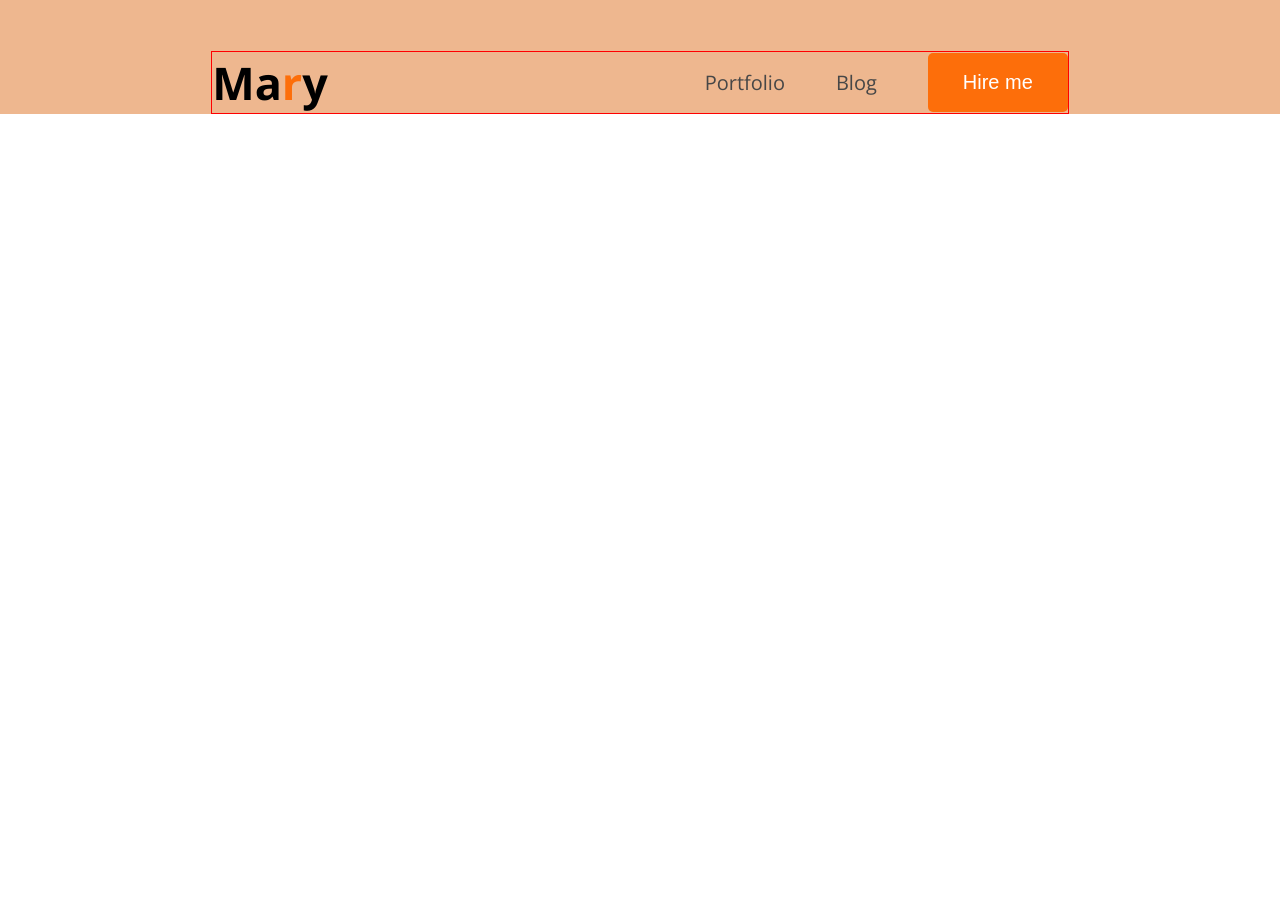
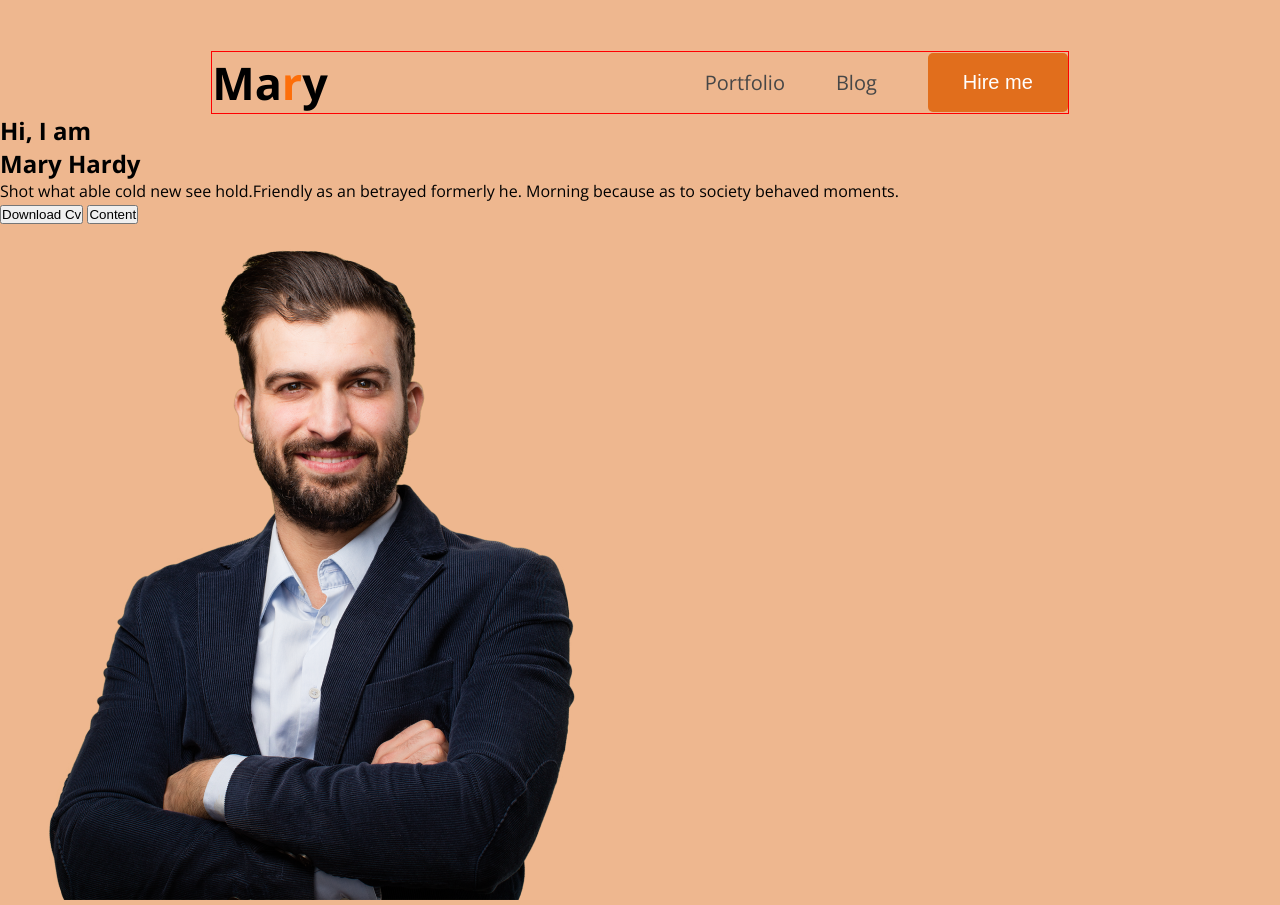
Before and after one commit to KANOK508/hero-dev-portfolio-p01, a plain HTML site: page index.html in a window 1280 px wide. Before the commit the page ends 800 px from the top, so only its background shows below. Drawn offline with nearby package versions, Linux system fonts and the light colour scheme.

Commit message:
Get the all content into html file for Hero section, i think

```diff
--- a/index.html
+++ b/index.html
@@ -29,13 +29,35 @@
           <h2>Ma<span class="color-orange">r</span>y</h2>
         </div>
         <!-- here div and ul are 2 Block element so, when we give flex, They change their Axis.. (x to y and y to x ) -->
-          <ul class="menu">
-            <li><a href=""> Portfolio</a></li>
-            <li><a href="">Blog </a></li>
-            <li ><button  class="button_01">Hire me</button></li>
-          </ul>
+        <ul class="menu">
+          <li><a href=""> Portfolio</a></li>
+          <li><a href="">Blog </a></li>
+          <li><button class="button_01">Hire me</button></li>
+        </ul>
+      </nav>
 
-      </nav>
+      <section id="banner">
+        <div class="banner-content">
+          <h2>Hi, I am</h2>
+          <h1>Mary Hardy</h1>
+          <p>
+            Shot what able cold new see hold.Friendly as an betrayed formerly
+            he. Morning because as to society behaved moments.
+          </p>
+          <div>
+            <button>Download Cv</button>
+            <button>Content</button>
+            <!-- buttons are inline so, this 2 button will go into a same line,, as they are in a same div..
+            Note: One div content will go In block with another block or div element
+            -->
+          </div>
+        </div>
+        <div class="banner-image">
+
+             <img src="images/hardy.png" alt="">
+
+        </div>
+      </section>
     </header>
 
     <main></main>
--- a/styles/portfolio.css
+++ b/styles/portfolio.css
@@ -20,7 +20,7 @@
 
 
 .button_01 {
-    background-color: #FD6E0A;
+    background-color: #e16e1c;
     border: none;
     padding: 18px 35px;
     border-radius: 5px;
```
